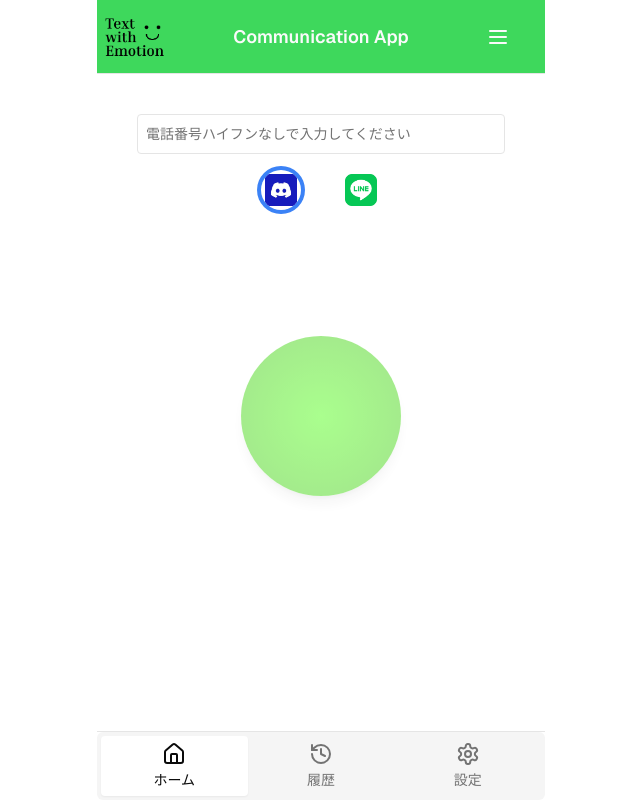
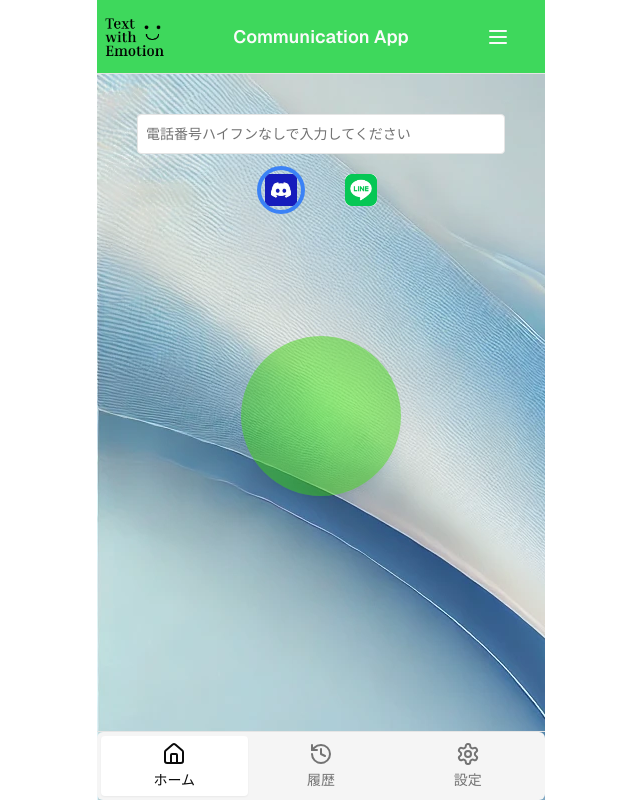
Before and after one commit to zakiyamaaaaa/vonage-hack-e, a Next.js app in the folder test-app/: page / in a window 1280 px wide. Shown: the whole page, without its empty margins (319-959 px from the left). Built offline with nearby package versions, Linux system fonts and the light colour scheme.

Commit message:
背景を設定

```diff
--- a/test-app/components/MainPage.tsx
+++ b/test-app/components/MainPage.tsx
@@ -20,7 +20,7 @@ export const MainPage = () => {
   const [sendTo, setSendTo] = useState<'Discord' | 'Line'>('Discord');
 
   return (
-    <div className="flex flex-col h-screen max-w-md mx-auto bg-background text-foreground">
+    <div className="flex flex-col h-screen max-w-md mx-auto bg-background text-foreground" style={{ backgroundImage: "url('/images/background.webp')" }}>
       <header className="sticky top-0 left-0 w-full px-2 py-4 border-b bg-[#3ED85C] text-primary-foreground z-50">
         <div className="grid grid-cols-6 gap-4 items-center justify-center text-center">
           <Image src="/logo.png" alt="logo.png" width={100} height={100} className='col-span-1' />
```
Also changed, not shown: test-app/public/images/background.webp (added).
